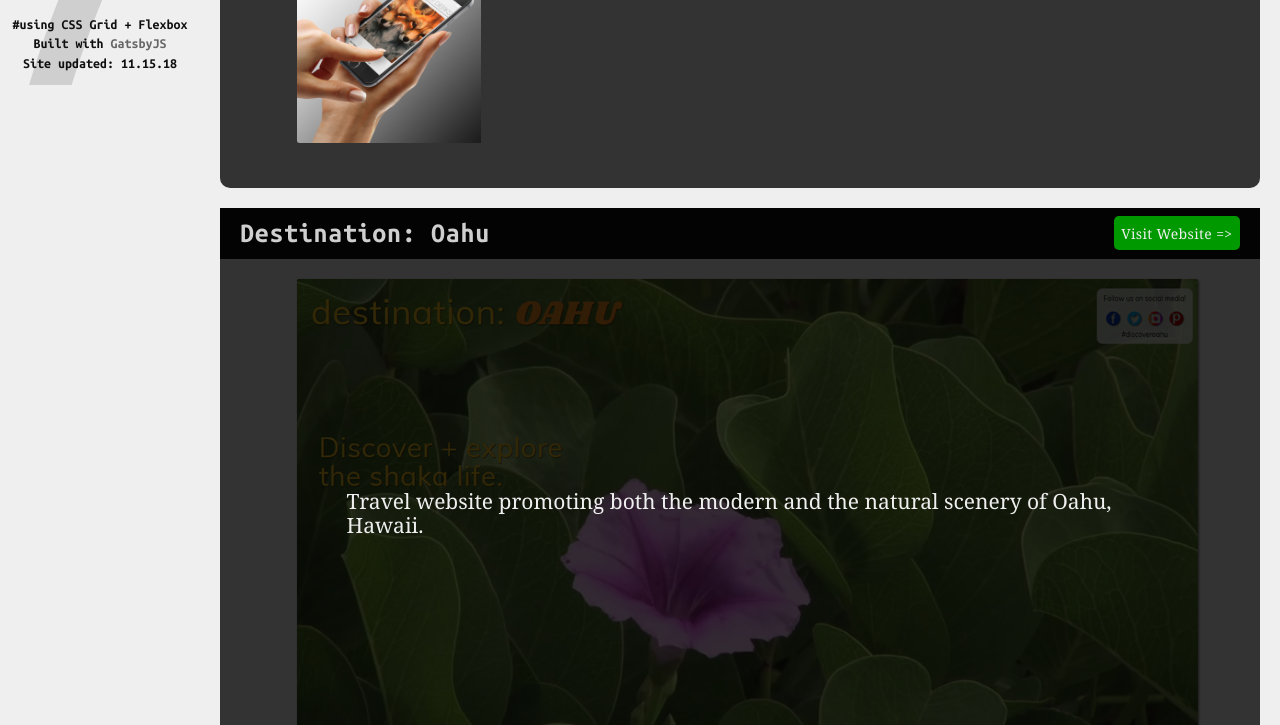
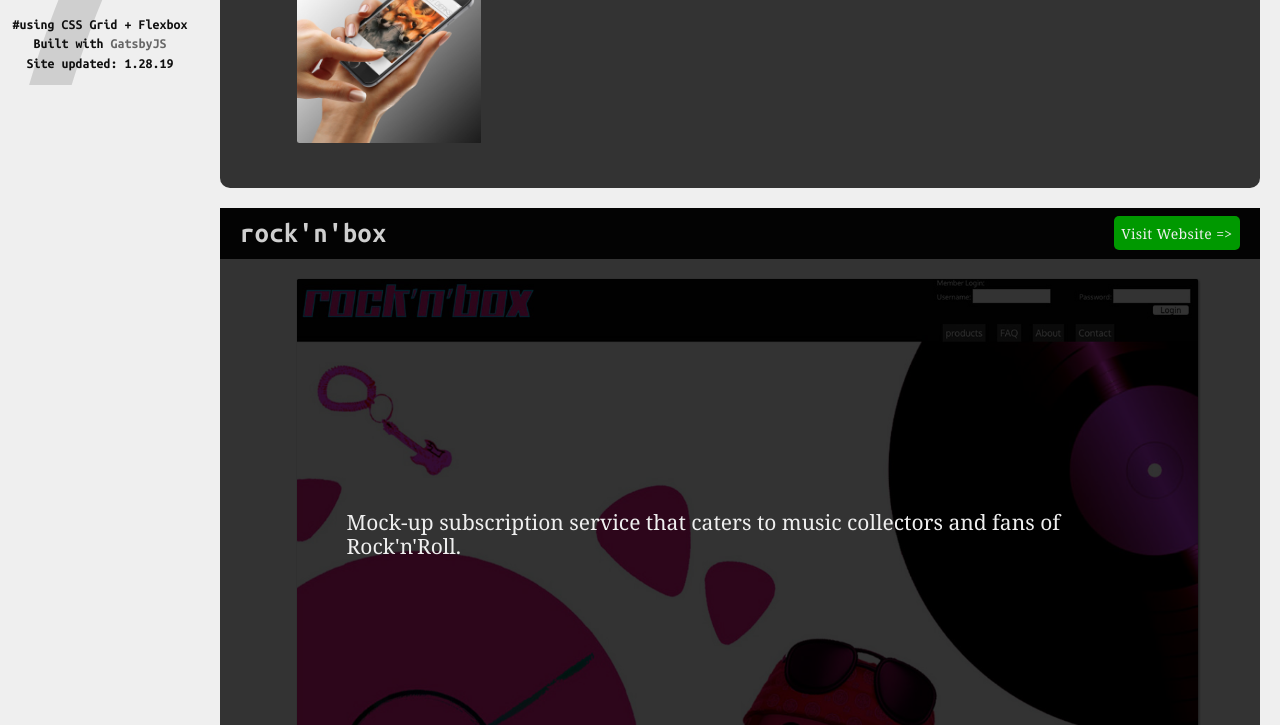
Before and after one commit to reguv760/portfolio, a Gatsby site: page / in a window 1280 px wide. Shown: the part 715-1440 px from the top of the page. Built offline with nearby package versions, Linux system fonts and the light colour scheme; Gatsby itself is replaced by a stand-in of ours.

Commit message:
updated resume + added rocknbox

```diff
--- a/src/components/PageFooter.js
+++ b/src/components/PageFooter.js
@@ -41,7 +41,7 @@ const PageFooter = () => (
       </a>
     </p>
 
-    <p>Site updated: 11.15.18</p>
+    <p>Site updated: 1.28.19</p>
   </footer>
 )
 
--- a/src/components/Sidebar.js
+++ b/src/components/Sidebar.js
@@ -74,7 +74,7 @@ const Sidebar = () => (
             GatsbyJS
           </a>
         </p>
-        <p>Site updated: 11.15.18</p>
+        <p>Site updated: 1.28.19</p>
       </div>
     </div>
   </aside>
--- a/src/pages/index.js
+++ b/src/pages/index.js
@@ -19,6 +19,7 @@ import PageFooter from './../components/PageFooter'
 
 // projects
 import MyWetPaint from './../projects/MyWetPaint'
+import Rocknbox from './../projects/Rocknbox'
 import Doahu from './../projects/Doahu'
 import RetailApocalypse from './../projects/RetailApocalypse'
 import FauxRealNews from './../projects/FauxRealNews'
@@ -62,6 +63,7 @@ const IndexPage = () => (
             {/* below is the meat of the structure */}
             <MainSection>
               <MyWetPaint />
+              <Rocknbox />
               <Doahu />
               <RetailApocalypse />
               <FauxRealNews />
--- /dev/null
+++ b/src/projects/Rocknbox.js
@@ -0,0 +1,53 @@
+import React from 'react'
+import { StaticQuery, graphql } from 'gatsby'
+import Img from 'gatsby-image'
+
+// import RocknboxSite from './../img/web/rocknbox-fullSite.jpg'
+
+// button
+import WebLink from './../components/WebLink'
+
+const Rocknbox = () => (
+  <StaticQuery
+    query={graphql`
+      query {
+        heroImage: file(relativePath: { eq: "web/rocknbox-fullSite.jpg" }) {
+          ...fluidImage
+        }
+      }
+    `}
+    render={data => (
+      <div className="portfolio">
+        <ul className="portfolio__headerTitle">
+          <li><h2>rock'n'box</h2></li>
+          <li><WebLink link="http://rocknbox-rg.netlify.com" /></li>
+        </ul>
+        <div className="portfolio__website">
+          <ul className="portfolio__website-container">
+            <li className="portfolio__website-container--fullWidth">
+              {/* <Img fluid={props.data.imageOne.childImageSharp.fluid} alt="Hero"/>   */}
+
+              <div className="portfolio__overlay">
+                <div className="portfolio__overlay-container">
+                  <p className="portfolio__overlay-text">
+                    Mock-up subscription service that caters to music collectors and fans of Rock'n'Roll.
+                  </p>
+                </div>
+              </div>
+              <Img
+                fluid={data.heroImage.childImageSharp.fluid}
+                alt="Rocknbox"
+                className="dropShadow"
+              />
+            </li>
+          </ul>
+        </div>
+      </div>
+    )}
+  />
+)
+
+export default Rocknbox
+
+// create graphql as a const
+// to search for images + thumbnails
```
Also changed, not shown: src/img/web/rocknbox-fullSite.jpg (added), 2 other files.
